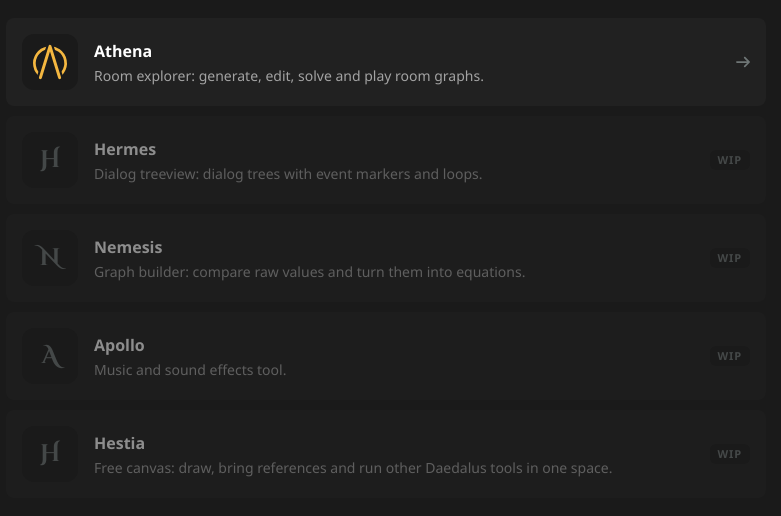
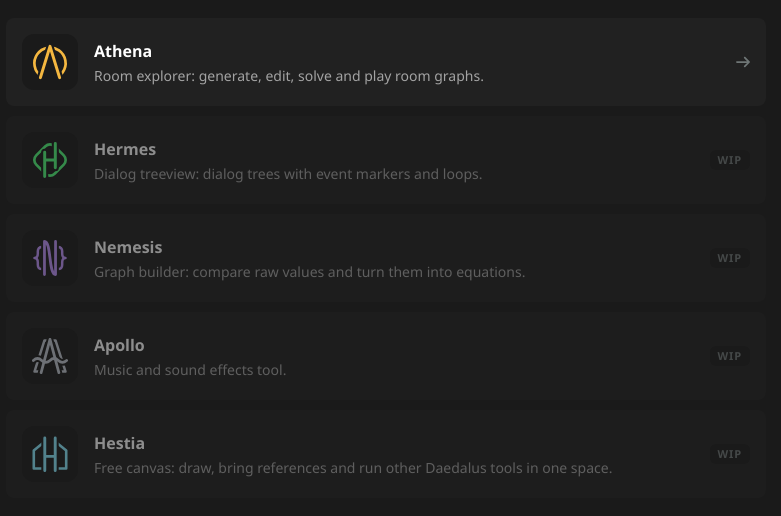
Before and after one commit to YuriShimoi/daedalus, a website: page index.html in a window 1280 px wide. Shown: the part 218-734 px from the top of the page, without its empty margins (254-1035 px from the left). Drawn offline with Linux system fonts and the light colour scheme.

Commit message:
minor: added WIP placeholder icons

```diff
--- a/index.html
+++ b/index.html
@@ -40,22 +40,22 @@
         <span class="go" data-icon="arrow-right"></span>
       </a>
       <div class="tool wip">
-        <span class="tile">H</span>
+        <span class="tile"><img src="hermes/assets/hermes.svg" alt=""></span>
         <span><h2>Hermes</h2><p>Dialog treeview: dialog trees with event markers and loops.</p></span>
         <span class="tag">WIP</span>
       </div>
       <div class="tool wip">
-        <span class="tile">N</span>
+        <span class="tile"><img src="nemesis/assets/nemesis.svg" alt=""></span>
         <span><h2>Nemesis</h2><p>Graph builder: compare raw values and turn them into equations.</p></span>
         <span class="tag">WIP</span>
       </div>
       <div class="tool wip">
-        <span class="tile">A</span>
+        <span class="tile"><img src="apollo/assets/apollo.svg" alt=""></span>
         <span><h2>Apollo</h2><p>Music and sound effects tool.</p></span>
         <span class="tag">WIP</span>
       </div>
       <div class="tool wip">
-        <span class="tile">H</span>
+        <span class="tile"><img src="hestia/assets/hestia.svg" alt=""></span>
         <span><h2>Hestia</h2><p>Free canvas: draw, bring references and run other Daedalus tools in one space.</p></span>
         <span class="tag">WIP</span>
       </div>
```
Also changed, not shown: apollo/assets/apollo.ico (added), apollo/assets/apollo.svg (added), hermes/assets/hermes.ico (added), hermes/assets/hermes.svg (added), hestia/assets/hestia.ico (added), hestia/assets/hestia.svg (added), nemesis/assets/nemesis.ico (added), nemesis/assets/nemesis.svg (added).
